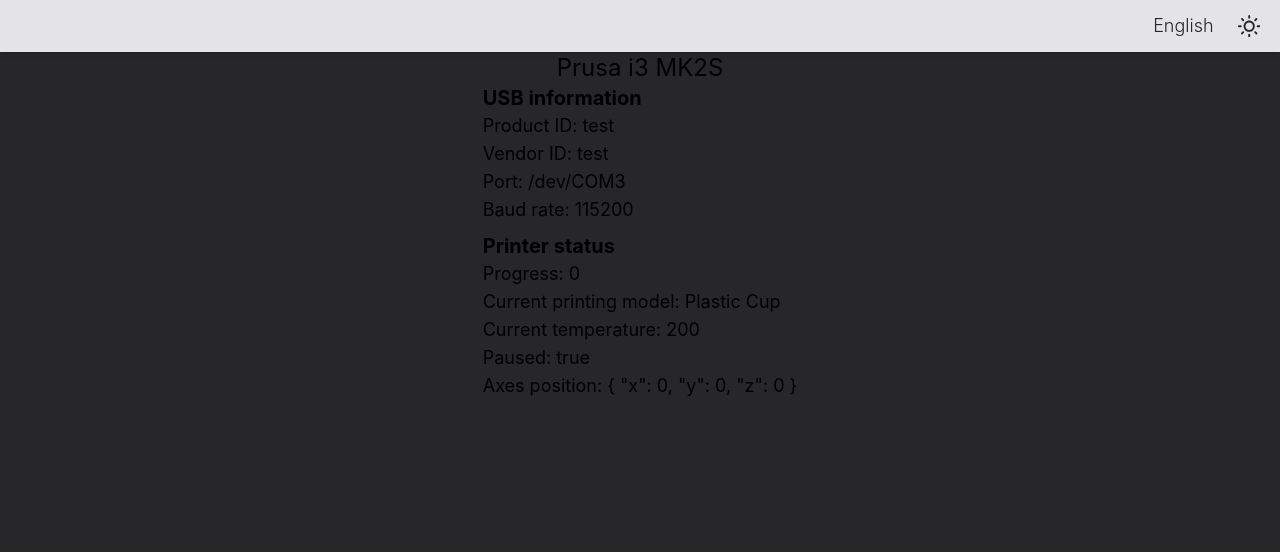
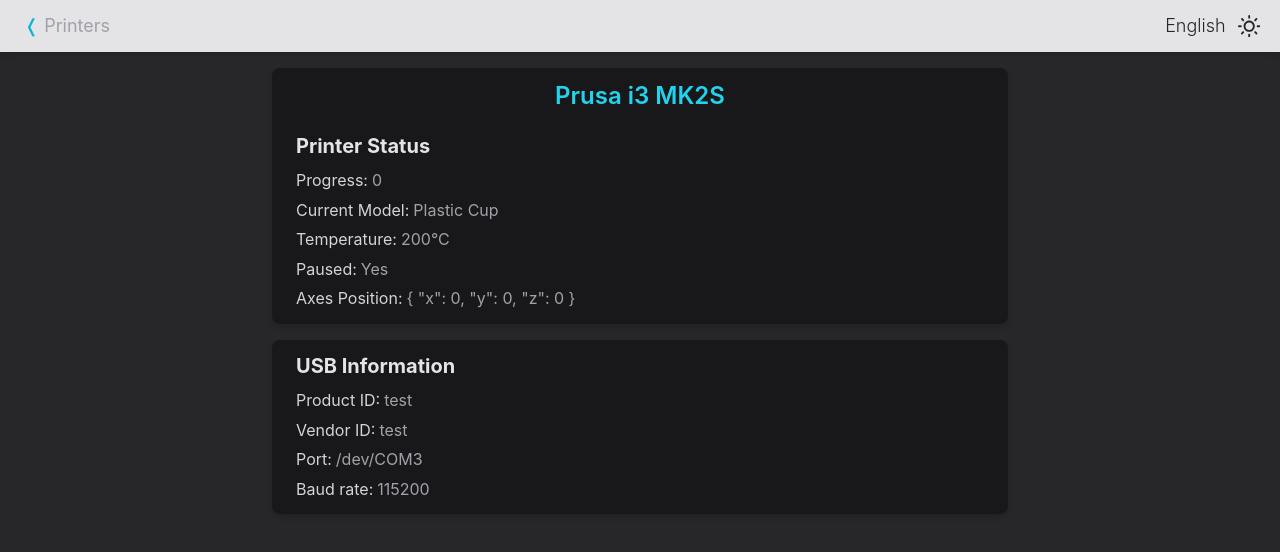
Before and after one commit to AlanBuric/printsync3d, a Vue app in the folder frontend/: page /printer/test in a window 1280 px wide. Shown: the top 552 px of the page. Built offline with nearby package versions, Linux system fonts and the light colour scheme; a web font is replaced by a local one.

Commit message:
feat: improve and fix design, add home button in NavigationBar.vue

```diff
--- a/frontend/src/components/NavigationBar.vue
+++ b/frontend/src/components/NavigationBar.vue
@@ -1,16 +1,28 @@
 <script setup lang="ts">
   import ThemeSwitch from '@/components/ThemeSwitch.vue';
   import LanguageSwitch from '@/components/LanguageSwitch.vue';
+  import { useRoute } from 'vue-router';
+
+  const route = useRoute();
 </script>
 
 <template>
   <div
     role="banner"
-    class="bg-zinc-200 dark:bg-zinc-900 w-full flex justify-center shadow-md py-2 px-4 text-sm"
+    class="bg-zinc-200 dark:bg-zinc-900 w-full flex justify-center shadow-md py-2 px-4 text-sm mb-4"
   >
-    <div class="max-w-screen-2xl w-full flex flex-wrap justify-end items-center gap-3">
-      <LanguageSwitch />
-      <ThemeSwitch />
+    <div class="max-w-screen-2xl w-full flex flex-wrap justify-between items-center gap-3">
+      <div class="flex items-center">
+        <RouterLink v-if="route.path != '/'" to="/"
+                    class="text-lg font-light text-zinc-800 dark:text-zinc-200 hover:dark:bg-zinc-700 rounded-xl px-2 py-1">
+          <span class="text-cyan-500">❬</span>
+          <span class="text-zinc-400"> Printers</span>
+        </RouterLink>
+      </div>
+      <div class="flex items-center">
+        <LanguageSwitch />
+        <ThemeSwitch />
+      </div>
     </div>
   </div>
 </template>
--- a/frontend/src/components/PrinterList.vue
+++ b/frontend/src/components/PrinterList.vue
@@ -9,11 +9,9 @@
       <ul class="space-y-1 text-zinc-300 text-xl w-full">
         <li v-for="printer in usePrinterStore().printers" :key="printer.usb.productId"
             class="bg-zinc-900 min-w-96 px-4 py-3 rounded-xl hover:dark:bg-zinc-950 duration-150">
-          <RouterLink :to="`/printer/${printer.usb.productId}`">
-            <div class="flex w-full justify-between">
+          <RouterLink :to="`/printer/${printer.usb.productId}`" class="flex w-full">
               <span class="text-cyan-500">▷ </span>
-              <span class="flex-1">{{ printer.name }}</span>
-            </div>
+              <span class="flex-1 text-center">{{ printer.name }}</span>
           </RouterLink>
         </li>
       </ul>
--- a/frontend/src/views/PrinterView.vue
+++ b/frontend/src/views/PrinterView.vue
@@ -3,43 +3,77 @@
   import { usePrinterStore } from '@/stores/printer';
 
   const printerId = useRoute().params.id;
-  const printer = usePrinterStore().printers.find(printer => printer.usb.productId === printerId);
+  const printer = usePrinterStore().printers.find(
+    printer => printer.usb.productId === printerId
+  );
 </script>
 
 <template>
-  <main class="w-full flex items-center flex-col dark:text-zinc-100">
+  <main class="w-full px-4 max-w-3xl mx-auto flex items-center flex-col dark:text-zinc-100">
     <template v-if="printer">
-      <div class="space-y-2">
-        <div>
-          <h1 class="text-center text-2xl">{{ printer.name }}</h1>
-          <h2>USB information</h2>
-          <h3>Product ID: {{ printer.usb.productId }}</h3>
-          <h3>Vendor ID: {{ printer.usb.usbVendorId }}</h3>
-          <h3>Port: {{ printer.usb.port }}</h3>
-          <h3>Baud rate: {{ printer.usb.baudRate }}</h3>
+      <section class="w-full space-y-4">
+        <div class="bg-zinc-900 px-6 py-3 rounded-lg shadow-md">
+          <h1 class="text-3xl font-semibold text-center text-cyan-400 mb-5">{{ printer.name }}</h1>
+          <h2 class="text-xl font-bold text-zinc-200 mb-2">Printer Status</h2>
+          <ul class="space-y-1 text-zinc-300">
+            <li>
+              <span>{{ 'Progress:' }}</span>
+              <span class="ml-1 text-zinc-400">{{ printer.status.progress }}</span>
+            </li>
+            <li>
+              <span>{{ 'Current Model:' }}</span>
+              <span class="ml-1 text-zinc-400">{{ printer.status.currentModel }}</span>
+            </li>
+            <li>
+              <span>{{ 'Temperature:' }}</span>
+              <span class="ml-1 text-zinc-400">{{ printer.status.currentTemperature }}°C</span>
+            </li>
+            <li>
+              <span>{{ 'Paused:' }}</span>
+              <span class="ml-1 text-zinc-400">{{ printer.status.paused ? 'Yes' : 'No' }}</span>
+            </li>
+            <li>
+              <span>{{ 'Axes Position:' }}</span>
+              <span class="ml-1 text-zinc-400">{{ printer.status.currentAxesPosition }}</span>
+            </li>
+          </ul>
         </div>
-        <div>
-          <h2>Printer status</h2>
-          <h3>Progress: {{ printer.status.progress }}</h3>
-          <h3>Current printing model: {{ printer.status.currentModel }}</h3>
-          <h3>Current temperature: {{ printer.status.currentTemperature }}</h3>
-          <h3>Paused: {{ printer.status.paused }}</h3>
-          <h3>Axes position: {{ printer.status.currentAxesPosition }}</h3>
+
+        <div class="bg-zinc-900 px-6 py-3 rounded-lg shadow-md">
+          <h2 class="text-xl font-bold text-zinc-200 mb-2">USB Information</h2>
+          <ul class="space-y-1 text-zinc-300">
+            <li>
+              <span>{{ 'Product ID:' }}</span>
+              <span class="ml-1 text-zinc-400">{{ printer.usb.productId }}</span>
+            </li>
+            <li>
+              <span>{{ 'Vendor ID:' }}</span>
+              <span class="ml-1 text-zinc-400">{{ printer.usb.usbVendorId }}</span>
+            </li>
+            <li>
+              <span>{{ 'Port:' }}</span>
+              <span class="ml-1 text-zinc-400">{{ printer.usb.port }}</span>
+            </li>
+            <li>
+              <span>{{ 'Baud rate:' }}</span>
+              <span class="ml-1 text-zinc-400">{{ printer.usb.baudRate }}</span>
+            </li>
+          </ul>
         </div>
+      </section>
+    </template>
+
+    <template v-else>
+      <div class="text-center mt-20">
+        <h3 class="text-2xl font-semibold text-zinc-400">Printer not found</h3>
+        <p class="text-zinc-500 mt-2">It seems the printer you’re looking for doesn’t exist or isn’t connected.</p>
       </div>
-    </template>
-    <template v-else>
-      <h3>Printer not found.</h3>
     </template>
   </main>
 </template>
 
 <style scoped>
-  h3 {
-    @apply text-lg dark:text-zinc-300;
-  }
-
-  h2 {
-    @apply text-xl font-bold;
+  h1 {
+    @apply text-2xl dark:text-zinc-100;
   }
 </style>
```
